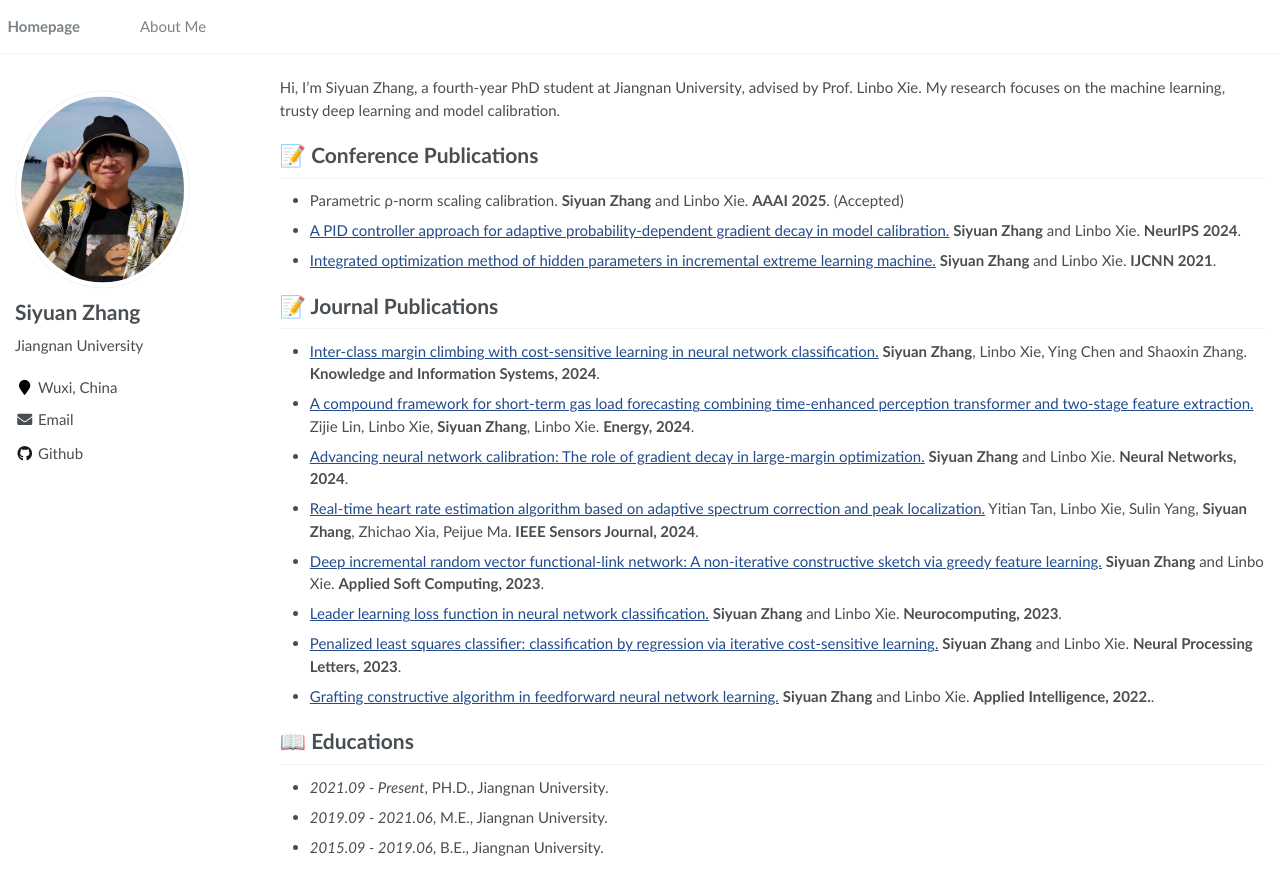
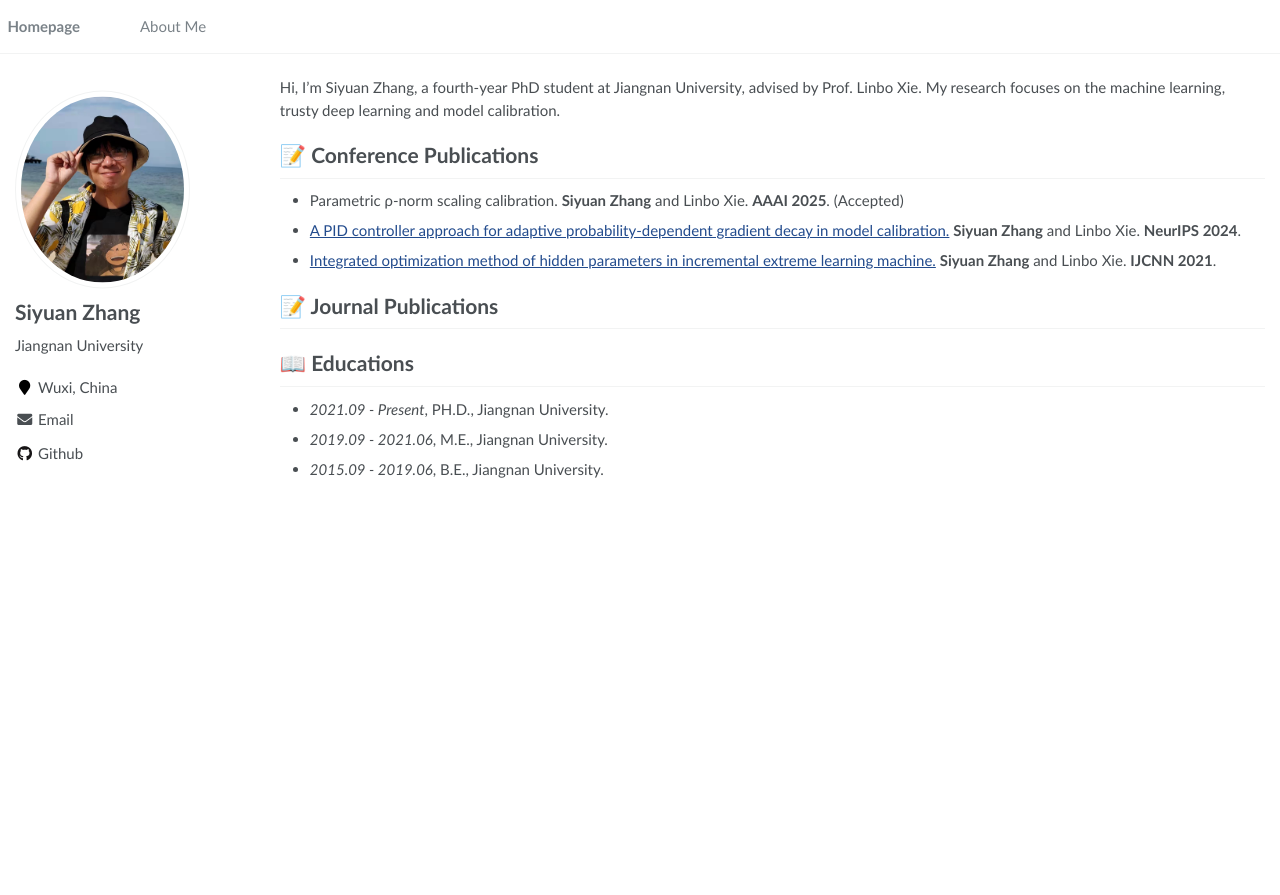
Before and after one commit to UHIF/UHIF.github.io, a Jekyll site: the page built from _pages/about.md, in a window 1280 px wide. Shown: the top 895 px of the page. Built offline with Jekyll 4.4.1, drawn with Linux system fonts in a browser that asks for light colours.

Commit message:
Update about.md

```diff
--- a/_pages/about.md
+++ b/_pages/about.md
@@ -25,14 +25,7 @@ Hi, I’m Siyuan Zhang, a fourth-year PhD student at Jiangnan University, advise
 - [Integrated optimization method of hidden parameters in incremental extreme learning machine.](https://ieeexplore.ieee.org/document/9534095) **Siyuan Zhang** and Linbo Xie. **IJCNN 2021**.
 
 # 📝 Journal Publications
-- [Inter-class margin climbing with cost-sensitive learning in neural network classification.](https://link.springer.com/article/10.1007/s10115-024-02279-0) **Siyuan Zhang**, Linbo Xie, Ying Chen and Shaoxin Zhang. **Knowledge and Information Systems, 2024**.
-- [A compound framework for short-term gas load forecasting combining time-enhanced perception transformer and two-stage feature extraction.](https://www.sciencedirect.com/science/article/abs/pii/S0360544224011381) Zijie Lin, Linbo Xie, **Siyuan Zhang**, Linbo Xie. **Energy, 2024**.
-- [Advancing neural network calibration: The role of gradient decay in large-margin optimization.](https://www.sciencedirect.com/science/article/abs/pii/S0893608024003812) **Siyuan Zhang** and Linbo Xie. **Neural Networks, 2024**.
-- [Real-time heart rate estimation algorithm based on adaptive spectrum correction and peak localization.](https://ieeexplore.ieee.org/document/10654703) Yitian Tan, Linbo Xie, Sulin Yang, **Siyuan Zhang**, Zhichao Xia, Peijue Ma. **IEEE Sensors Journal, 2024**.
-- [Deep incremental random vector functional-link network: A non-iterative constructive sketch via greedy feature learning.](https://www.sciencedirect.com/science/article/abs/pii/S1568494623004283) **Siyuan Zhang** and Linbo Xie. **Applied Soft Computing, 2023**.
-- [Leader learning loss function in neural network classification.](https://www.sciencedirect.com/science/article/abs/pii/S0925231223008585) **Siyuan Zhang** and Linbo Xie. **Neurocomputing, 2023**.
-- [Penalized least squares classifier: classification by regression via iterative cost-sensitive learning.](https://link.springer.com/article/10.1007/s11063-023-11178-4) **Siyuan Zhang** and Linbo Xie. **Neural Processing Letters, 2023**.
-- [Grafting constructive algorithm in feedforward neural network learning.](https://link.springer.com/article/10.1007/s10489-022-04082-2) **Siyuan Zhang** and Linbo Xie. **Applied Intelligence, 2022.**.
+
 
 <!-- # 📝 arXiv -->
 
```
